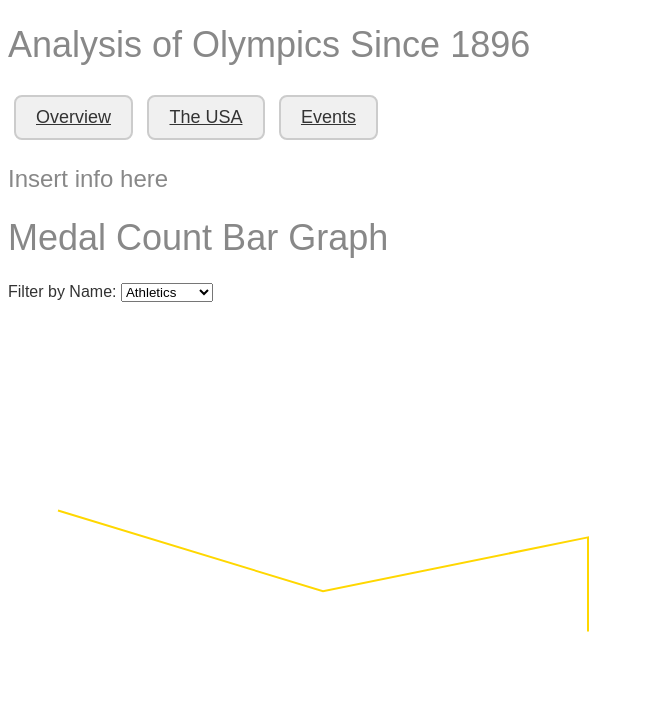
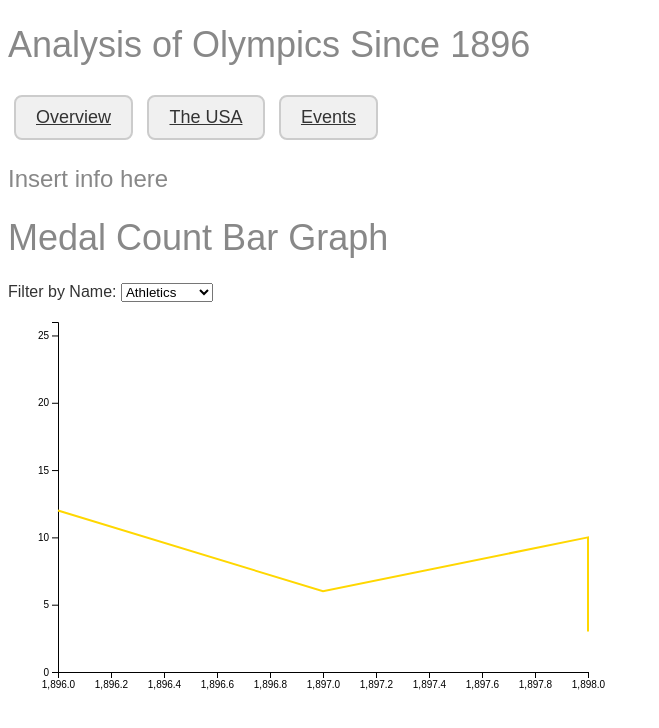
Before and after one commit to annamw2/annamw2.github.io, a plain HTML site: page index3.html in a window 1280 px wide. Shown: the whole page, without its empty margins (0-659 px from the left). Drawn offline with nearby package versions, Linux system fonts and the light colour scheme.

Commit message:
Update index3.html

```diff
--- a/index3.html
+++ b/index3.html
@@ -120,7 +120,17 @@ const yScale = d3.scaleLinear()
   .domain([0, d3.max(data, d => d.n)])
   .range([height - margin.bottom, margin.top]);
 
-// Function to draw the lines based on the selected name
+svg.append("g")
+  .attr("class", "x-axis")
+  .attr("transform", `translate(0, ${height - margin.bottom})`)
+  .call(d3.axisBottom(xScale));
+
+// Create y-axis
+svg.append("g")
+  .attr("class", "y-axis")
+  .attr("transform", `translate(${margin.left}, 0)`)
+  .call(d3.axisLeft(yScale).ticks(5));
+
 function updateGraph(selectedName) {
   const filteredData = data.filter(d => d.name === selectedName);
 
@@ -148,6 +158,8 @@ nameFilter.on("change", function () {
 
 // Initial rendering of the graph with the first name selected
 updateGraph(names[0]);
+
+
       </script>
   </div>
 </div>
```
